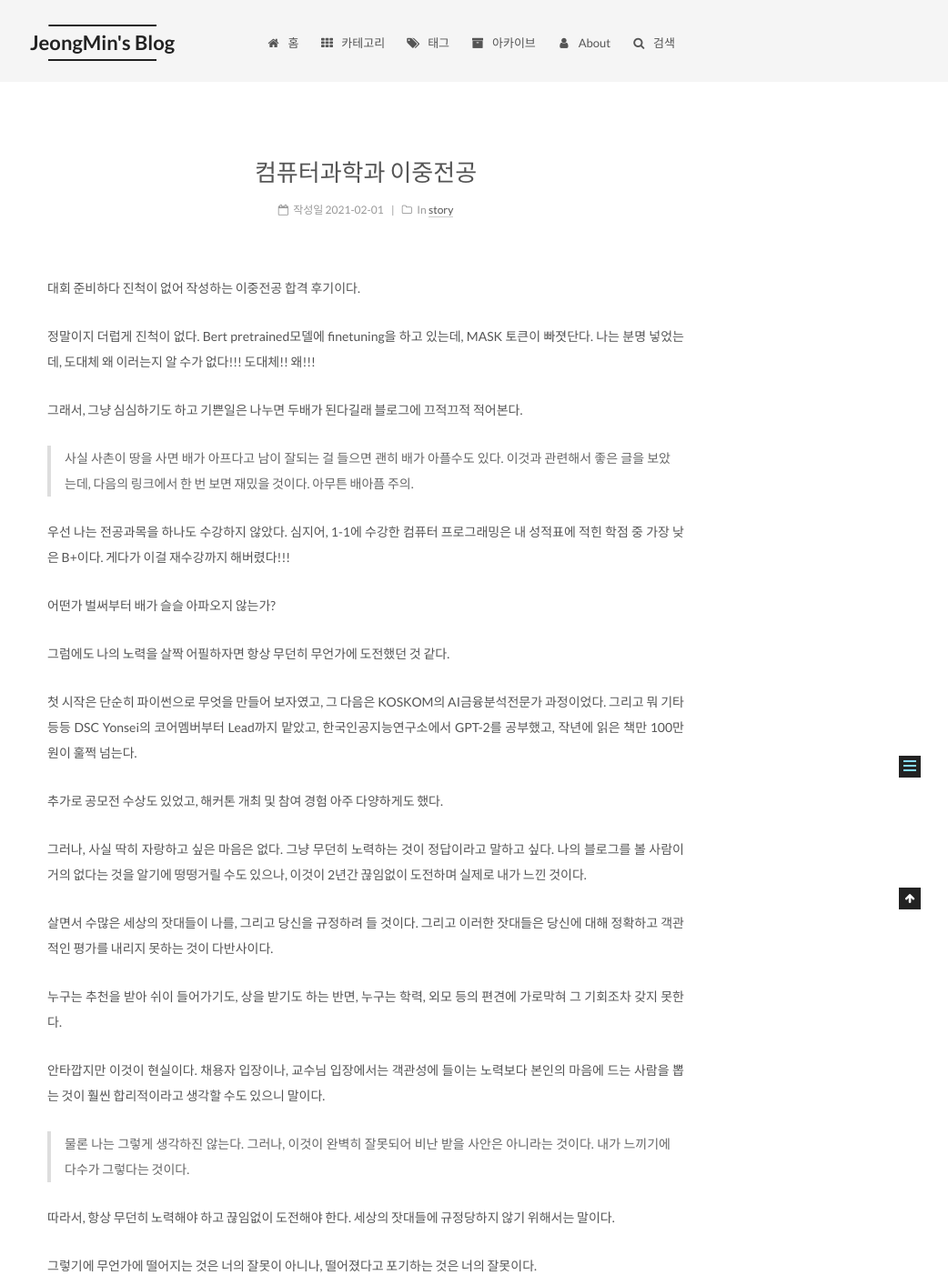
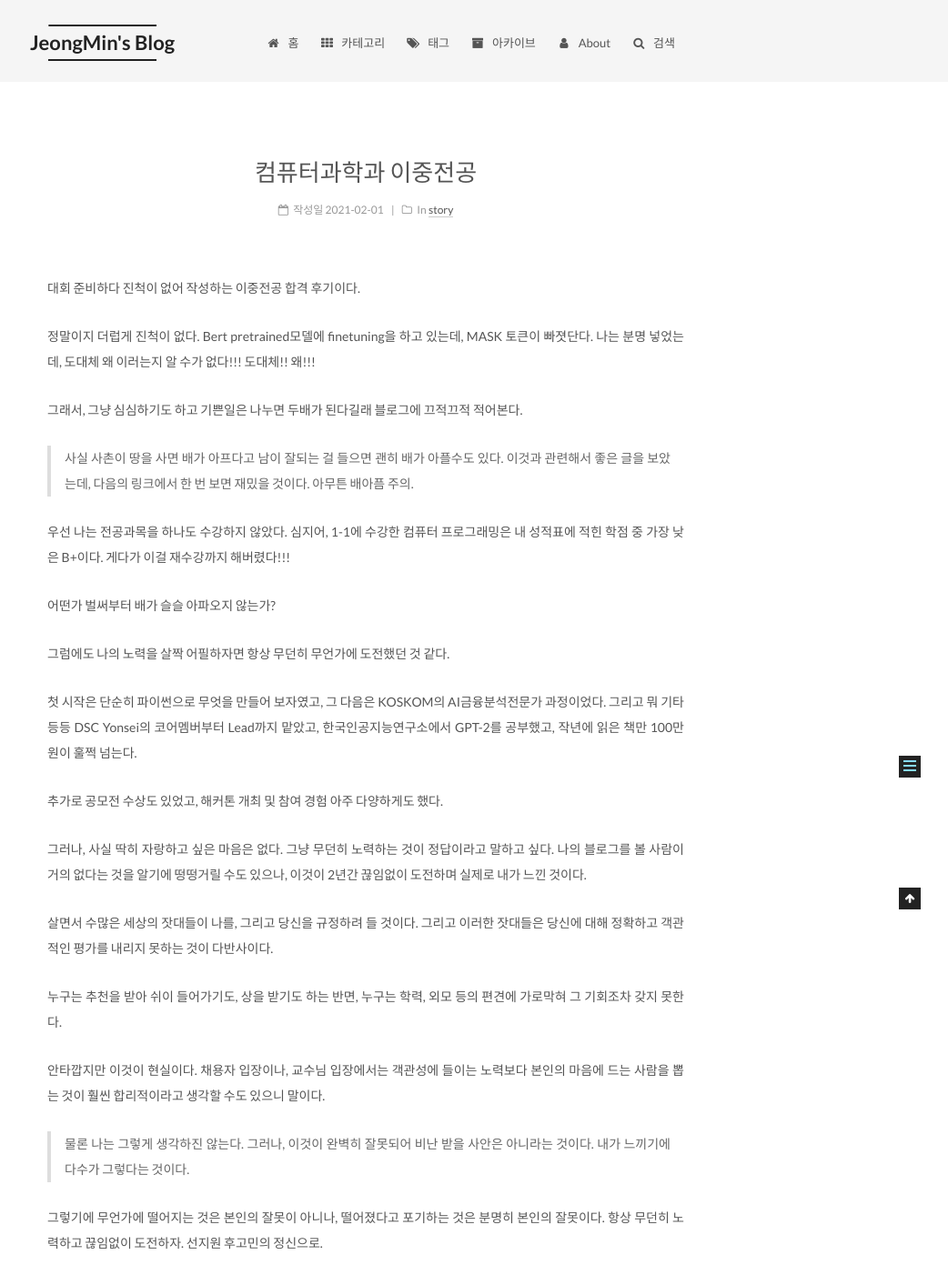
Before and after one commit to silverstar0727/silverstar0727.github.io, a Jekyll site: the page built from _posts/story/2021-02-01-이중전공_합격후기.md, in a window 1280 px wide, cut to the strip 0-1402 px from the top of the page. Shown: the whole strip at 91% size, without its empty margins (238-1280 px from the left). Built offline with Jekyll 4.4.1, drawn with Linux system fonts in a browser that asks for light colours; comment, search, counter and statistics services are not loaded.

Commit message:
Update 2021-02-01-이중전공_합격후기.md

```diff
--- a/_posts/story/2021-02-01-이중전공_합격후기.md
+++ b/_posts/story/2021-02-01-이중전공_합격후기.md
@@ -40,6 +40,5 @@ use_math: true
 안타깝지만 이것이 현실이다. 채용자 입장이나, 교수님 입장에서는 객관성에 들이는 노력보다 본인의 마음에 드는 사람을 뽑는 것이 훨씬 합리적이라고 생각할 수도 있으니 말이다.
 > 물론 나는 그렇게 생각하진 않는다. 그러나, 이것이 완벽히 잘못되어 비난 받을 사안은 아니라는 것이다. 내가 느끼기에 다수가 그렇다는 것이다.
 
-따라서, 항상 무던히 노력해야 하고 끊임없이 도전해야 한다. 세상의 잣대들에 규정당하지 않기 위해서는 말이다.
-
-그렇기에 무언가에 떨어지는 것은 너의 잘못이 아니나, 떨어졌다고 포기하는 것은 너의 잘못이다.
+그렇기에 무언가에 떨어지는 것은 본인의 잘못이 아니나, 떨어졌다고 포기하는 것은 분명히 본인의 잘못이다.
+항상 무던히 노력하고 끊임없이 도전하자. 선지원 후고민의 정신으로.
```
